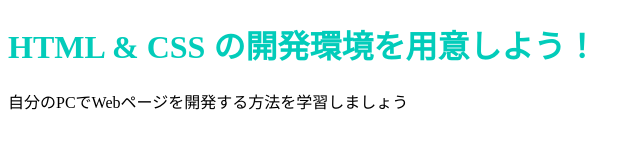
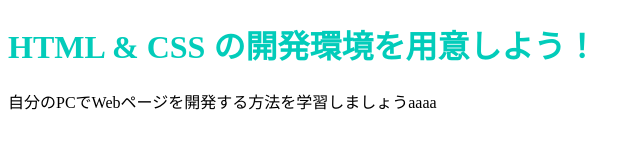
Before and after one commit to kdikk2-1/kdikk2-1.github.io, a plain HTML site: page index.html in a window 1280 px wide. Shown: the full height of the page, 0-640 px from the left. Drawn offline with Linux system fonts and the light colour scheme.

Commit message:
Update index.html

```diff
--- a/index.html
+++ b/index.html
@@ -7,6 +7,6 @@
   </head>
   <body>
     <h1 class="title">HTML & CSS の開発環境を用意しよう！</h1>
-    <p>自分のPCでWebページを開発する方法を学習しましょう</p>
+    <p>自分のPCでWebページを開発する方法を学習しましょうaaaa</p>
   </body>
 </html>
```
